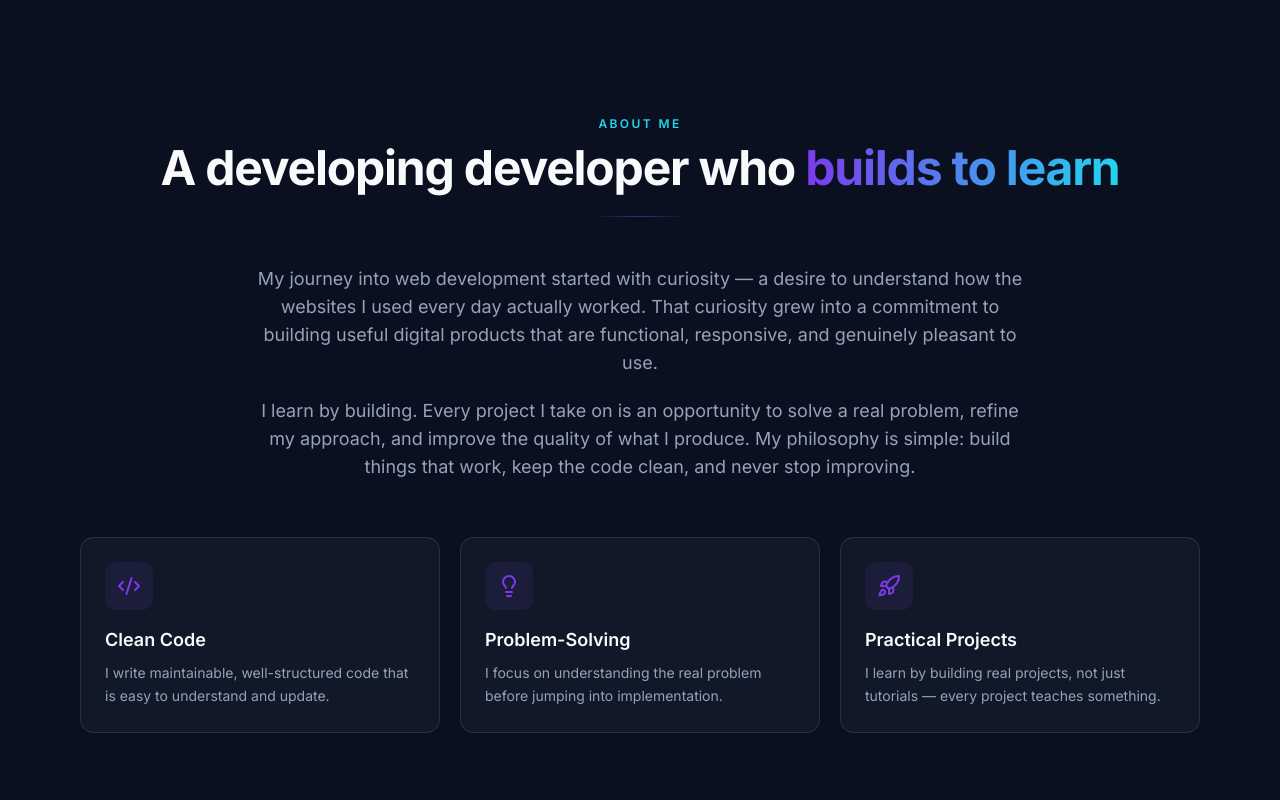
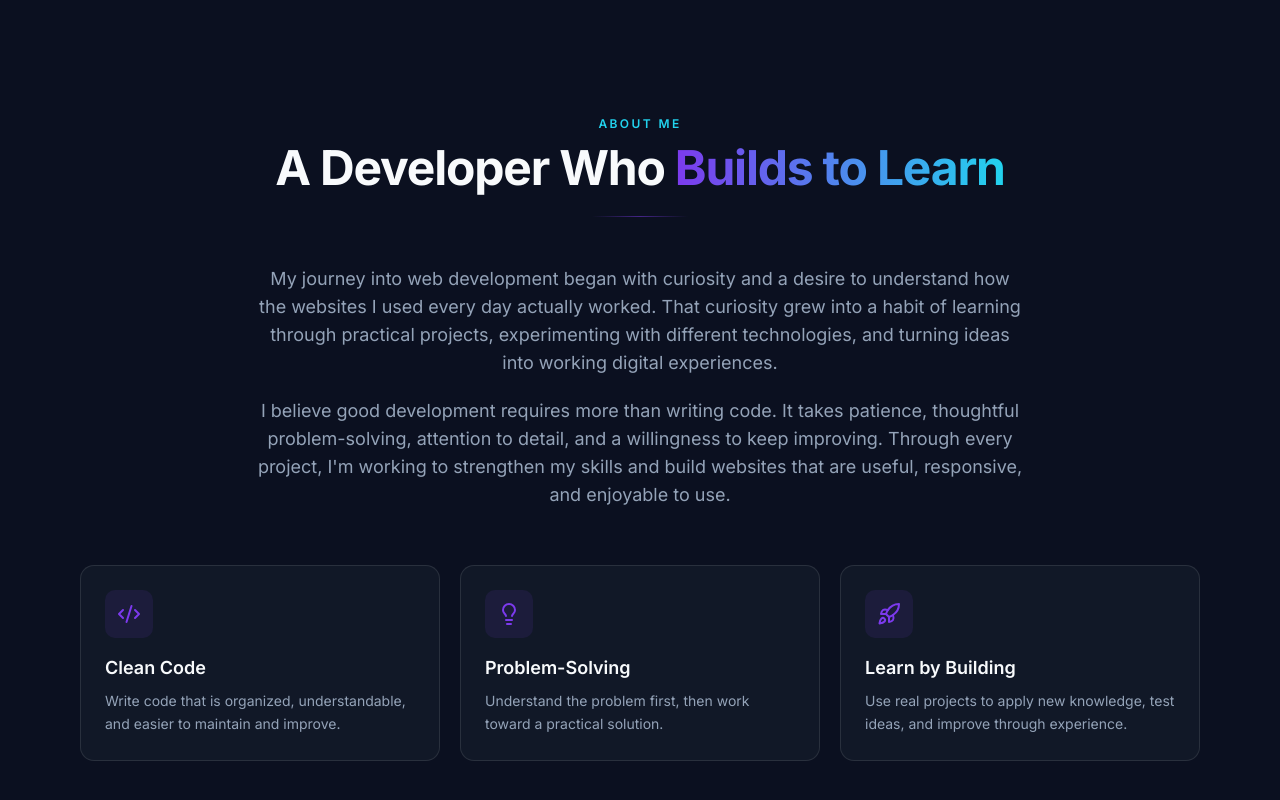
Before and after one commit to nasirabubakar-dev/NasirWorld, a React (Vite) app: page / in a window 1280 px wide. Shown: the part 802-1602 px from the top of the page. Built offline with nearby package versions, Linux system fonts and the light colour scheme.

Commit message:
Refresh NasirWorld About section copy

```diff
--- a/src/components/About.jsx
+++ b/src/components/About.jsx
@@ -5,17 +5,17 @@ const values = [
   {
     icon: Code2,
     title: 'Clean Code',
-    description: 'I write maintainable, well-structured code that is easy to understand and update.',
+    description: 'Write code that is organized, understandable, and easier to maintain and improve.',
   },
   {
     icon: Lightbulb,
     title: 'Problem-Solving',
-    description: 'I focus on understanding the real problem before jumping into implementation.',
+    description: 'Understand the problem first, then work toward a practical solution.',
   },
   {
     icon: Rocket,
-    title: 'Practical Projects',
-    description: 'I learn by building real projects, not just tutorials — every project teaches something.',
+    title: 'Learn by Building',
+    description: 'Use real projects to apply new knowledge, test ideas, and improve through experience.',
   },
 ];
 
@@ -26,7 +26,7 @@ export default function About() {
         <Reveal className="text-center">
           <span className="eyebrow">About Me</span>
           <h2 className="heading-lg text-ink-primary">
-            A developing developer who <span className="text-gradient">builds to learn</span>
+            A Developer Who <span className="text-gradient">Builds to Learn</span>
           </h2>
           <div className="section-line mt-6" />
         </Reveal>
@@ -34,18 +34,19 @@ export default function About() {
         <div className="mx-auto mt-12 max-w-3xl">
           <Reveal delay={100}>
             <p className="body-lg text-center">
-              My journey into web development started with curiosity — a desire to understand how
-              the websites I used every day actually worked. That curiosity grew into a commitment
-              to building useful digital products that are functional, responsive, and genuinely
-              pleasant to use.
+              My journey into web development began with curiosity and a desire to understand how the
+              websites I used every day actually worked. That curiosity grew into a habit of
+              learning through practical projects, experimenting with different technologies, and
+              turning ideas into working digital experiences.
             </p>
           </Reveal>
 
           <Reveal delay={180}>
             <p className="body-lg mt-5 text-center">
-              I learn by building. Every project I take on is an opportunity to solve a real
-              problem, refine my approach, and improve the quality of what I produce. My philosophy
-              is simple: build things that work, keep the code clean, and never stop improving.
+              I believe good development requires more than writing code. It takes patience, thoughtful
+              problem-solving, attention to detail, and a willingness to keep improving. Through
+              every project, I'm working to strengthen my skills and build websites that are useful,
+              responsive, and enjoyable to use.
             </p>
           </Reveal>
         </div>
```
